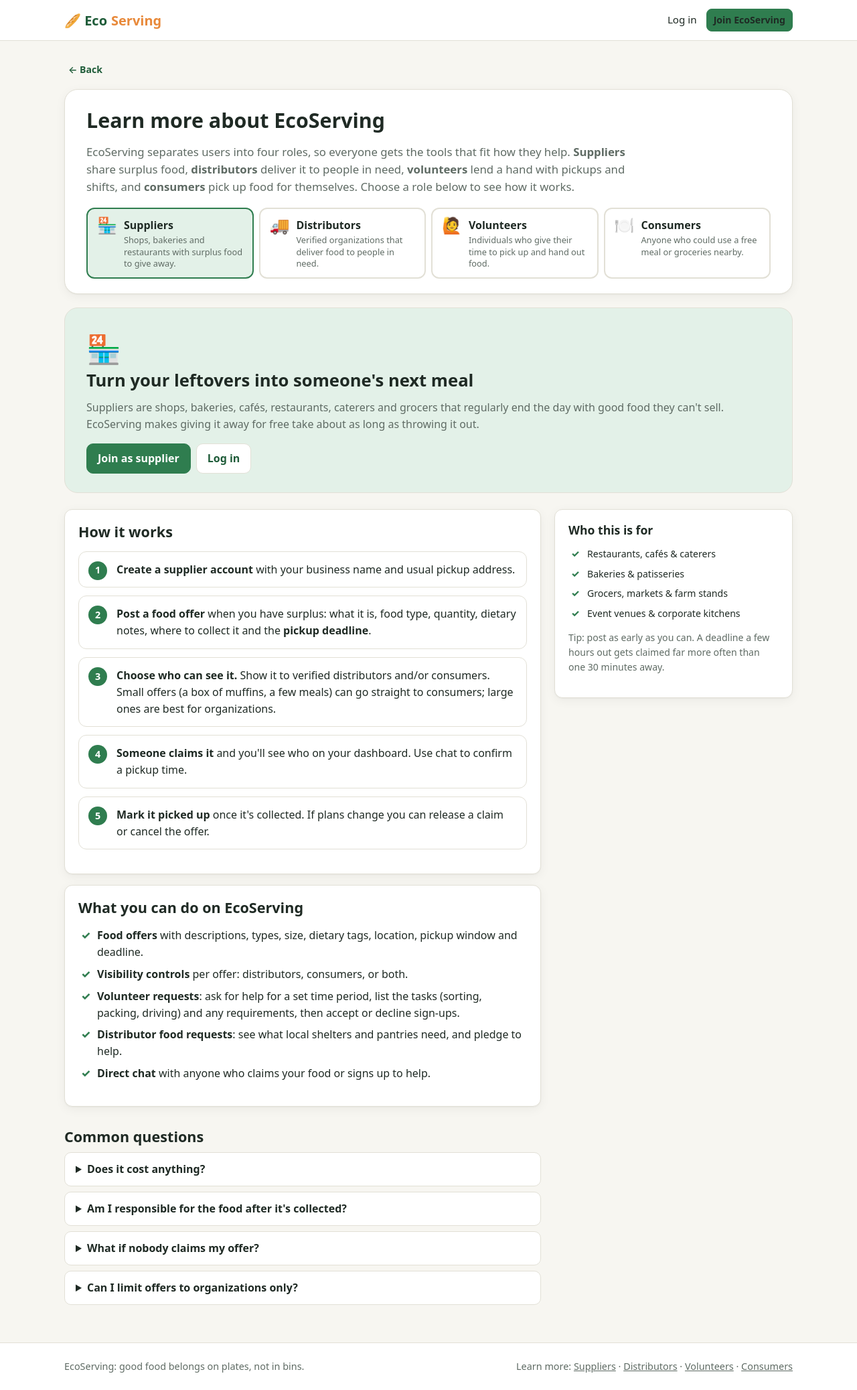
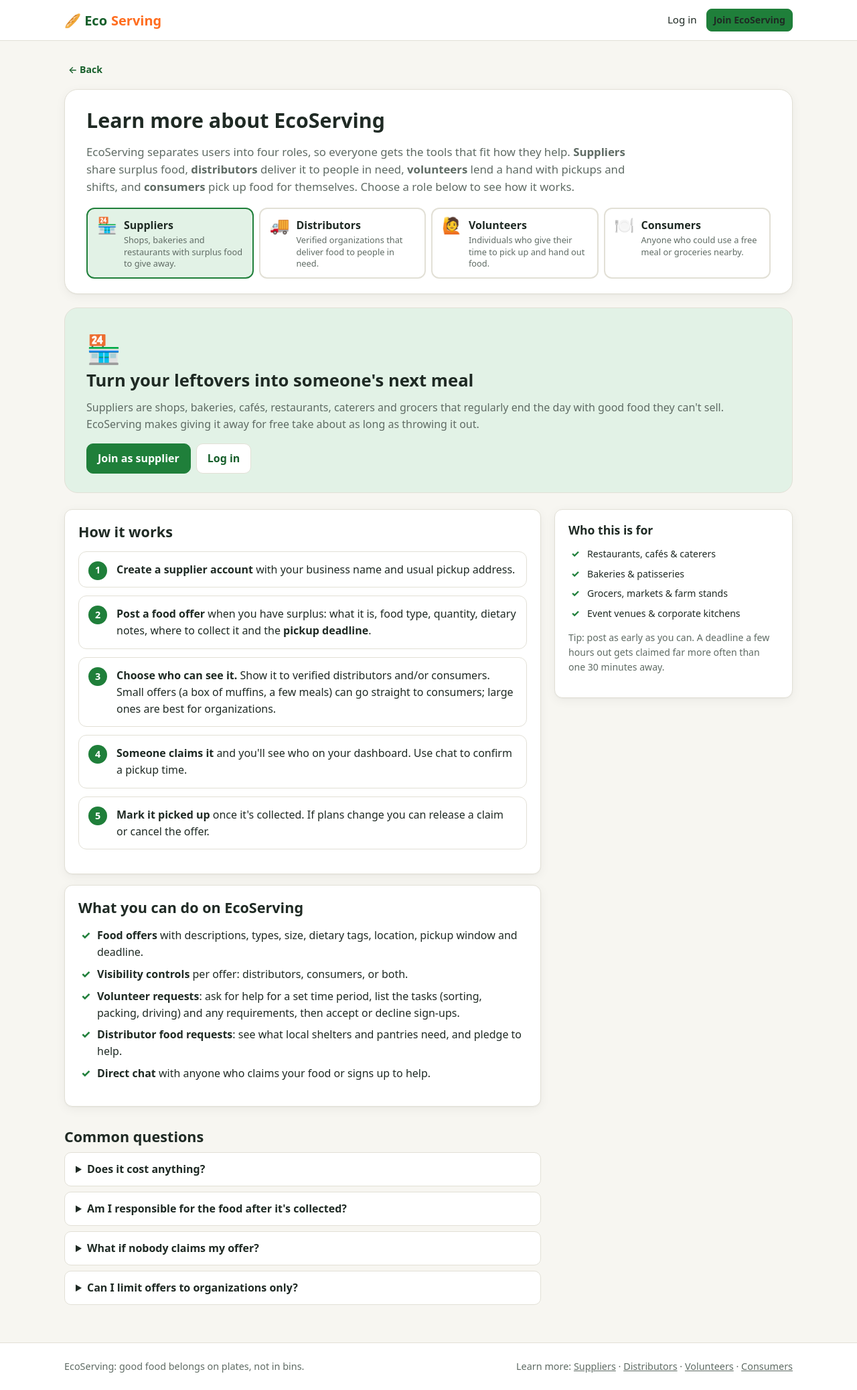
Before and after one commit to SssyD1410/Social-Hack, a Flask app: page /learn in a window 1280 px wide. Shown: the whole page at 67% size. Run offline with Flask 3, Linux system fonts and the light colour scheme.

Commit message:
Update brand colors to #1f7f3a green and #ff6d1f orange
- New green and orange across the site and map pins, with matching
  hover shades and tints
- Dark text on orange buttons and badges (contrast 5.3; hover lightens
  to keep it readable) since white on the new orange is only 2.8

```diff
--- a/foodrelay/static/map.js
+++ b/foodrelay/static/map.js
@@ -2,7 +2,7 @@
  * If routing is unavailable, a straight dashed line is drawn instead. */
 (function () {
   const DEFAULT_CENTER = [44.9778, -93.2650];   // Minneapolis, when nothing is known yet
-  const COLORS = {me: '#2f6fd1', post: '#2f7d4f', target: '#e8893a', active: '#c4410c'};
+  const COLORS = {me: '#2f6fd1', post: '#1f7f3a', target: '#ff6d1f', active: '#c4410c'};
   const routeCache = new Map();
 
   function baseMap(el) {
--- a/foodrelay/static/style.css
+++ b/foodrelay/static/style.css
@@ -4,11 +4,11 @@
   --text: #1f2a24;
   --muted: #5f6b64;
   --border: #e2e0d6;
-  --brand: #2f7d4f;
-  --brand-dark: #1f5c39;
-  --brand-soft: #e3f1e8;
-  --accent: #e8893a;
-  --accent-soft: #fdf0e3;
+  --brand: #1f7f3a;
+  --brand-dark: #175f2b;
+  --brand-soft: #e2f2e6;
+  --accent: #ff6d1f;
+  --accent-soft: #fff0e6;
   --danger: #b83a3a;
   --danger-soft: #fbe9e9;
   --info-soft: #e7eef9;
@@ -42,7 +42,7 @@ main.container { padding-top: 28px; padding-bottom: 56px; min-height: 70vh; }
 .nav a:hover, .nav button.linklike:hover { background: var(--brand-soft); }
 .nav a.active { background: var(--brand-soft); color: var(--brand-dark); font-weight: 600; }
 .nav form { margin: 0; }
-.badge-count { background: var(--accent); color: #fff; border-radius: 999px; font-size: .72rem; padding: 1px 7px; margin-left: 3px; font-weight: 700; }
+.badge-count { background: var(--accent); color: var(--text); border-radius: 999px; font-size: .72rem; padding: 1px 7px; margin-left: 3px; font-weight: 700; }
 button.linklike { background: none; border: 0; font: inherit; cursor: pointer; }
 
 /* ---- flash ---- */
@@ -61,8 +61,8 @@ button.linklike { background: none; border: 0; font: inherit; cursor: pointer; }
 .btn:hover { background: var(--brand-dark); border-color: var(--brand-dark); }
 .btn.secondary { background: var(--surface); color: var(--brand-dark); border-color: var(--border); }
 .btn.secondary:hover { background: var(--brand-soft); }
-.btn.accent { background: var(--accent); border-color: var(--accent); }
-.btn.accent:hover { background: #cf7425; border-color: #cf7425; }
+.btn.accent { background: var(--accent); border-color: var(--accent); color: var(--text); }
+.btn.accent:hover { background: #ff8a4c; border-color: #ff8a4c; }   /* lighter on hover: dark text stays readable */
 .btn.danger { background: var(--surface); color: var(--danger); border-color: #e6c0c0; }
 .btn.danger:hover { background: var(--danger-soft); }
 .btn.small { padding: 5px 10px; font-size: .88rem; border-radius: 8px; }
@@ -114,7 +114,7 @@ a.post-card:hover { transform: translateY(-2px); box-shadow: 0 6px 22px rgba(0,0
 
 .tag { display: inline-block; padding: 2px 9px; border-radius: 999px; font-size: .78rem; font-weight: 600; background: #efeee8; color: var(--muted); white-space: nowrap; }
 .tag.green { background: var(--brand-soft); color: var(--brand-dark); }
-.tag.orange { background: var(--accent-soft); color: #a65516; }
+.tag.orange { background: var(--accent-soft); color: #b2470c; }
 .tag.red { background: var(--danger-soft); color: var(--danger); }
 .tag.blue { background: var(--info-soft); color: #2f4f86; }
 .tags { display: flex; gap: 6px; flex-wrap: wrap; }
@@ -212,8 +212,8 @@ a.fc-node { cursor: pointer; }
 .fr-pin span { display: grid; place-items: center; width: 26px; height: 26px; border-radius: 50%; color: #fff; font-size: .72rem; font-weight: 800; line-height: 1; border: 2px solid #fff; box-shadow: 0 1px 4px rgba(0,0,0,.35); }
 
 /* ---- your own posts stand out ---- */
-.post-card.own-post { border: 2px solid var(--accent); background: var(--accent-soft); box-shadow: 0 0 0 4px rgba(232,137,58,.15), var(--shadow); }
-.own-badge { align-self: flex-start; background: var(--accent); color: #fff; font-size: .75rem; font-weight: 700; padding: 2px 10px; border-radius: 999px; }
+.post-card.own-post { border: 2px solid var(--accent); background: var(--accent-soft); box-shadow: 0 0 0 4px rgba(255,109,31,.15), var(--shadow); }
+.own-badge { align-self: flex-start; background: var(--accent); color: var(--text); font-size: .75rem; font-weight: 700; padding: 2px 10px; border-radius: 999px; }
 
 button.armed { background: var(--danger) !important; color: #fff !important; border-color: var(--danger) !important; }
 .role-card .btn-row { margin-top: auto; }
--- a/foodrelay/templates/dashboard/_map.html
+++ b/foodrelay/templates/dashboard/_map.html
@@ -16,8 +16,8 @@
     <div class="map map-dashboard" id="dashboard-map"></div>
     <div class="map-legend small">
       {% if map_data.me %}<span><i class="dot" style="background:#2f6fd1"></i>You</span>{% endif %}
-      {% if map_data.posts %}<span><i class="dot" style="background:#2f7d4f"></i>Your posts</span>{% endif %}
-      {% if map_data.targets %}<span><i class="dot" style="background:#e8893a"></i>{{ map_data.label|capitalize }} (numbered)</span>
+      {% if map_data.posts %}<span><i class="dot" style="background:#1f7f3a"></i>Your posts</span>{% endif %}
+      {% if map_data.targets %}<span><i class="dot" style="background:#ff6d1f"></i>{{ map_data.label|capitalize }} (numbered)</span>
       <span><i class="dot" style="background:#c4410c"></i>Planned route (switches every second; hover the map to pause)</span>{% endif %}
     </div>
     <p class="small route-caption" id="route-caption">
```
